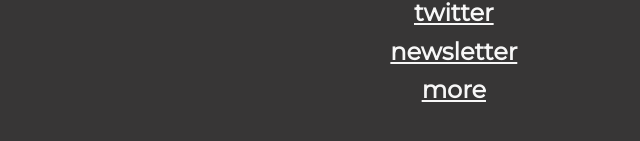
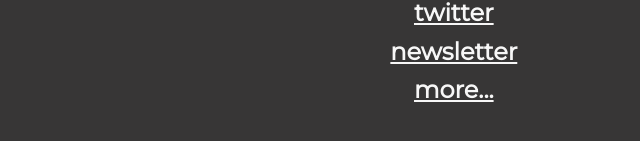
Before and after one commit to johntringham/SeedGangGames-Website, a website: page public/index.html in a window 1280 px wide. Shown: the part 1993-2134 px from the top of the page, 213-853 px from the left. Drawn offline with Linux system fonts and the light colour scheme.

Commit message:
surge stuff

```diff
--- a/public/index.html
+++ b/public/index.html
@@ -33,7 +33,7 @@
         games by John Tringham<br /><br />
         <a href="https://twitter.com/zappablamma">twitter</a><br />
         <a href="https://buttondown.email/johntringham">newsletter</a><br />
-        <a href="https://john.tringham.co.uk">more</a><br />
+        <a href="https://john.tringham.co.uk">more...</a><br />
     </div>
 </body>
 </html>
```
Also changed, not shown: 1 other file.
